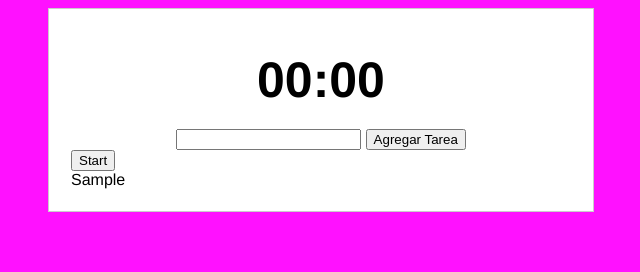
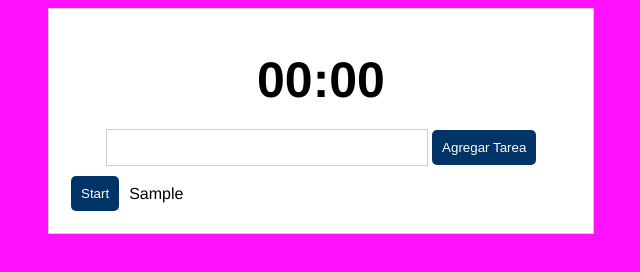
Before and after one commit to EhingerLeandro/Jscript.Pomodoro, a plain HTML site: page index.html in a window 1280 px wide. Both pictures are taken after typing "Sample" into the empty fields and a click on the input "Agregar Tarea". Shown: the whole page, without its empty margins (319-959 px from the left). Drawn offline with Linux system fonts and the light colour scheme.

Commit message:
6° commit

```diff
--- a/script.js
+++ b/script.js
@@ -33,7 +33,7 @@ function renderTasks(){
     const html = tasks.map(task =>{
         return `
             <div class ="task">
-                <div class="completed">${task.completed ? `<span>Done!</span>` : `<button class='start-button' data-id="${task.id}">Start</button>`}</div>
+                <div class="completed">${task.completed ? `<span class="done">Done!</span>` : `<button class='start-button' data-id="${task.id}">Start</button>`}</div>
                 <div class "title">${task.title}</div>
             </div>
         `;
@@ -55,7 +55,7 @@ function renderTasks(){
 }
 
 function startButtonHandler(id){
-    time = 25*60;
+    time = 10;
     renderTime();
     current = id;
     const taskIndex = tasks.findIndex(task =>task.id === id);
@@ -79,7 +79,7 @@ function startButtonHandler(id){
     }
 
     function startBreak(){
-        time =5*60;
+        time =5;
         renderTime();
         taskName.textContent ="Break";
         timerBreak = setInterval(()=>{
--- a/style.css
+++ b/style.css
@@ -24,3 +24,43 @@ body{
 .format{
     text-align: center;
 }
+
+input[type="text"]{
+    padding: 10px;
+    border: solid 1px #ccc;
+    width:300px;
+}
+
+button, input[type="submit"]{
+    border: none;
+    background-color: #003366;
+    color:#fff;
+    padding: 10px;
+    border-radius: 5px;
+}
+
+#tasks {
+    display: flex;
+    flex-direction: column;
+    margin-top:10px;
+    gap:10px;
+}
+
+.task{
+    display: flex;
+    align-items: center;
+    gap:10px;
+}
+
+.task .completed{
+    display: flex;
+    align-items: center;
+}
+
+.done{
+    display: inline-block;
+    padding: 5px 15px;
+    background-color:#bbb;
+    border-radius: 5px;
+    font-weight:bold;
+}
```
